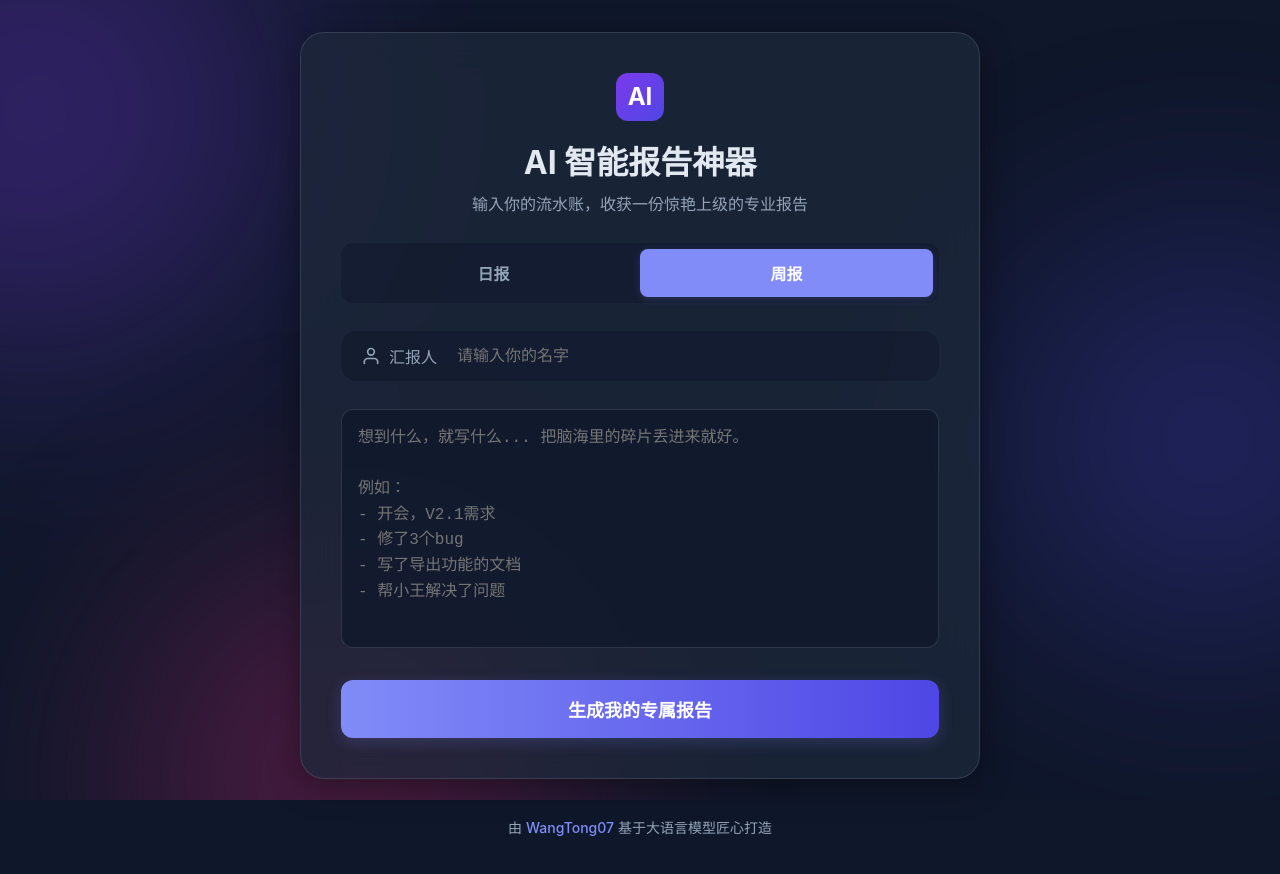
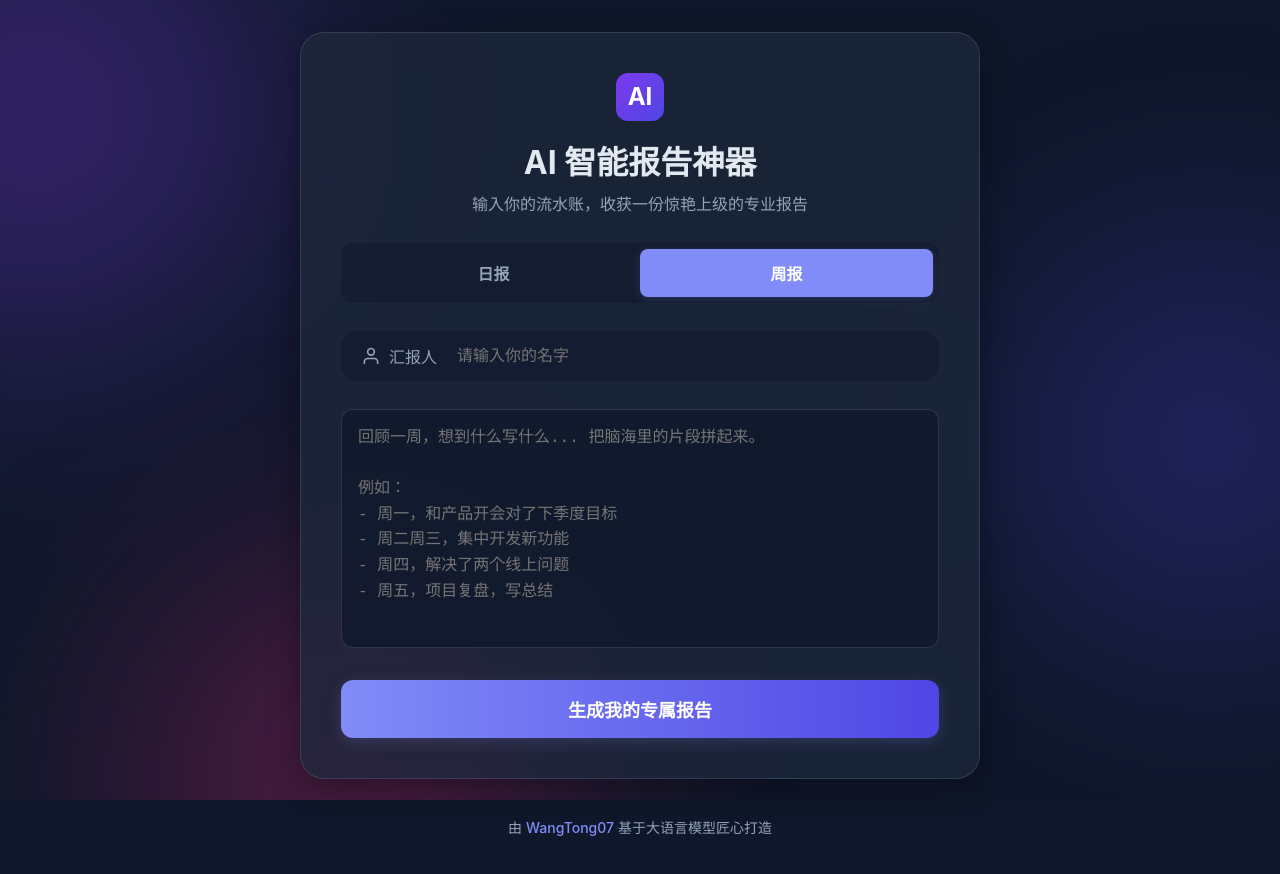
Before and after one commit to WangTong07/video-summarizer, a Vue app: page / in a window 1280 px wide. Shown: the top 874 px of the page. Built offline with nearby package versions, Linux system fonts and the light colour scheme; no server answers.

Commit message:
feat(UX)!: ✨ Add dynamic placeholder for different report types

```diff
--- a/src/App.vue
+++ b/src/App.vue
@@ -27,13 +27,25 @@ const textareaRows = computed(() => {
   return Math.max(8, newlines + 1);
 });
 
-const placeholderText = `想到什么，就写什么... 把脑海里的碎片丢进来就好。
+// 【最新升级】使用计算属性，实现placeholder的动态切换
+const placeholderText = computed(() => {
+  if (reportType.value === 'daily') {
+    return `想到什么，就写什么... 今天的碎片都丢进来。
 
 例如：
-- 开会，V2.1需求
-- 修了3个bug
-- 写了导出功能的文档
-- 帮小王解决了问题`;
+- 上午开会，定了V2.1需求
+- 下午修了3个bug
+- 晚上写了文档`;
+  } else {
+    return `回顾一周，想到什么写什么... 把脑海里的片段拼起来。
+
+例如：
+- 周一，和产品开会对了下季度目标
+- 周二周三，集中开发新功能
+- 周四，解决了两个线上问题
+- 周五，项目复盘，写总结`;
+  }
+});
 
 async function generateReport() {
   if (!userInput.value.trim()) {
```
